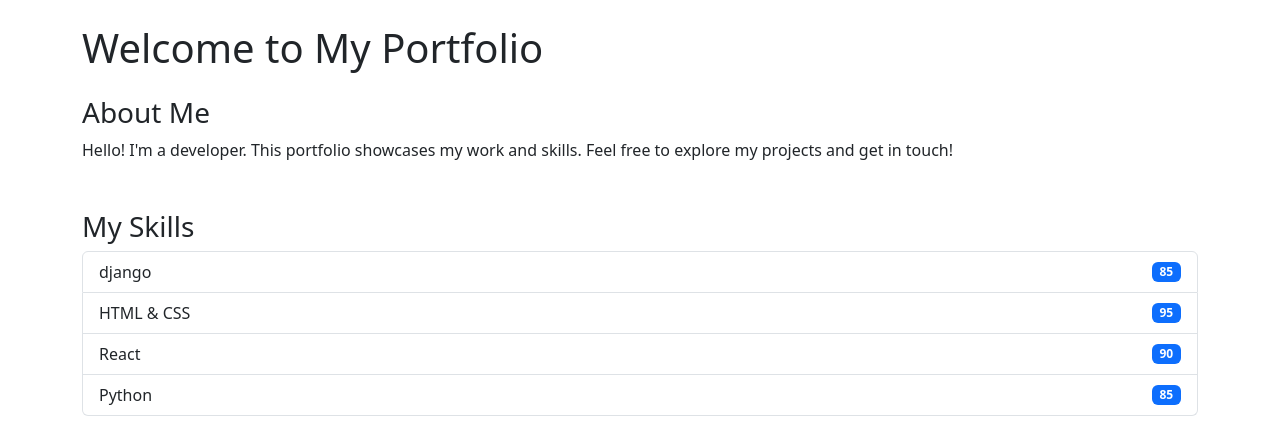
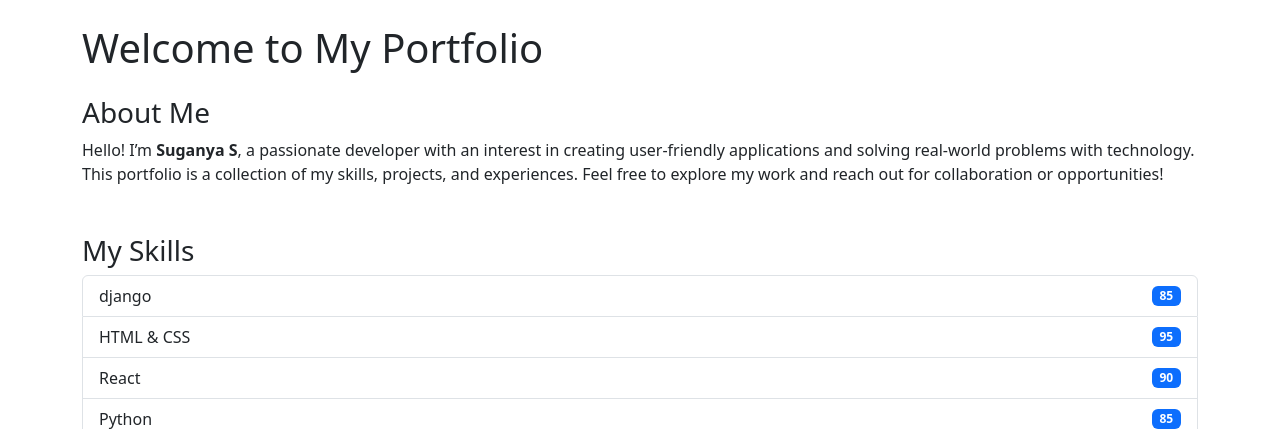
Before and after one commit to sugandv21/django_3108_Portfolio, a Django app: page / in a window 1280 px wide. Shown: the part 56-485 px from the top of the page. Run offline with Django 5.2, Linux system fonts and the light colour scheme; data comes from the database, SQL or seed files in the repository.

Commit message:
Update home.html

```diff
--- a/portfolio/templates/portfolio/layout/home.html
+++ b/portfolio/templates/portfolio/layout/home.html
@@ -3,14 +3,14 @@
 {% block content %}
   <h1 class="mb-4">Welcome to My Portfolio</h1>
 
-  <!-- About Section -->
   <div class="mb-5">
     <h3>About Me</h3>
-    <p>Hello! I'm a developer. This portfolio showcases my work and skills.
-       Feel free to explore my projects and get in touch!</p>
+    <p>Hello! I’m <strong>Suganya S</strong>, a passionate developer with an interest in creating
+       user-friendly applications and solving real-world problems with technology.
+       This portfolio is a collection of my skills, projects, and experiences.
+       Feel free to explore my work and reach out for collaboration or opportunities!</p>
   </div>
 
-  <!-- Skills Section -->
   <div class="mb-5">
     <h3>My Skills</h3>
     <ul class="list-group">
@@ -24,4 +24,5 @@
       {% endfor %}
     </ul>
   </div>
+
 {% endblock %}
```
